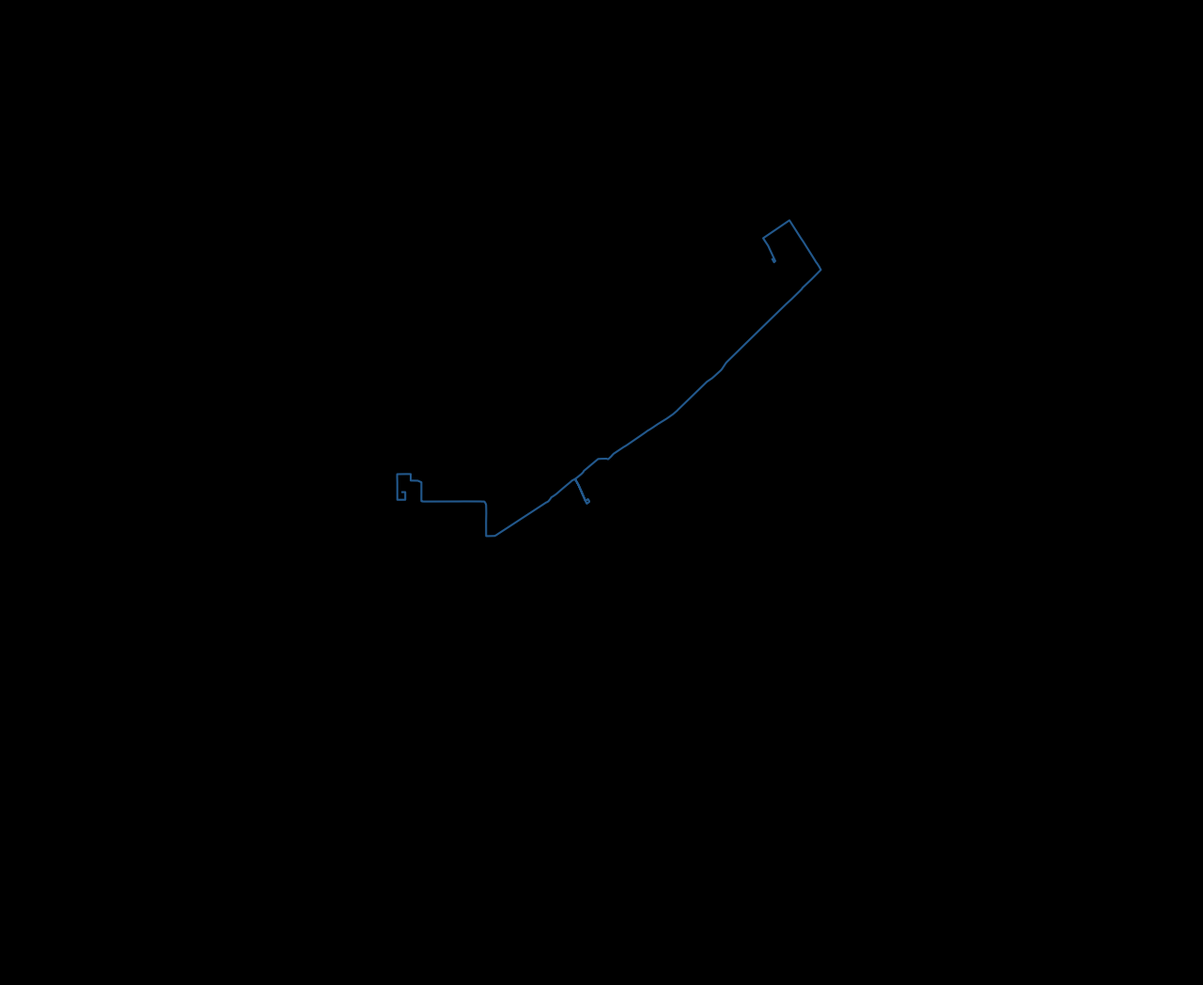
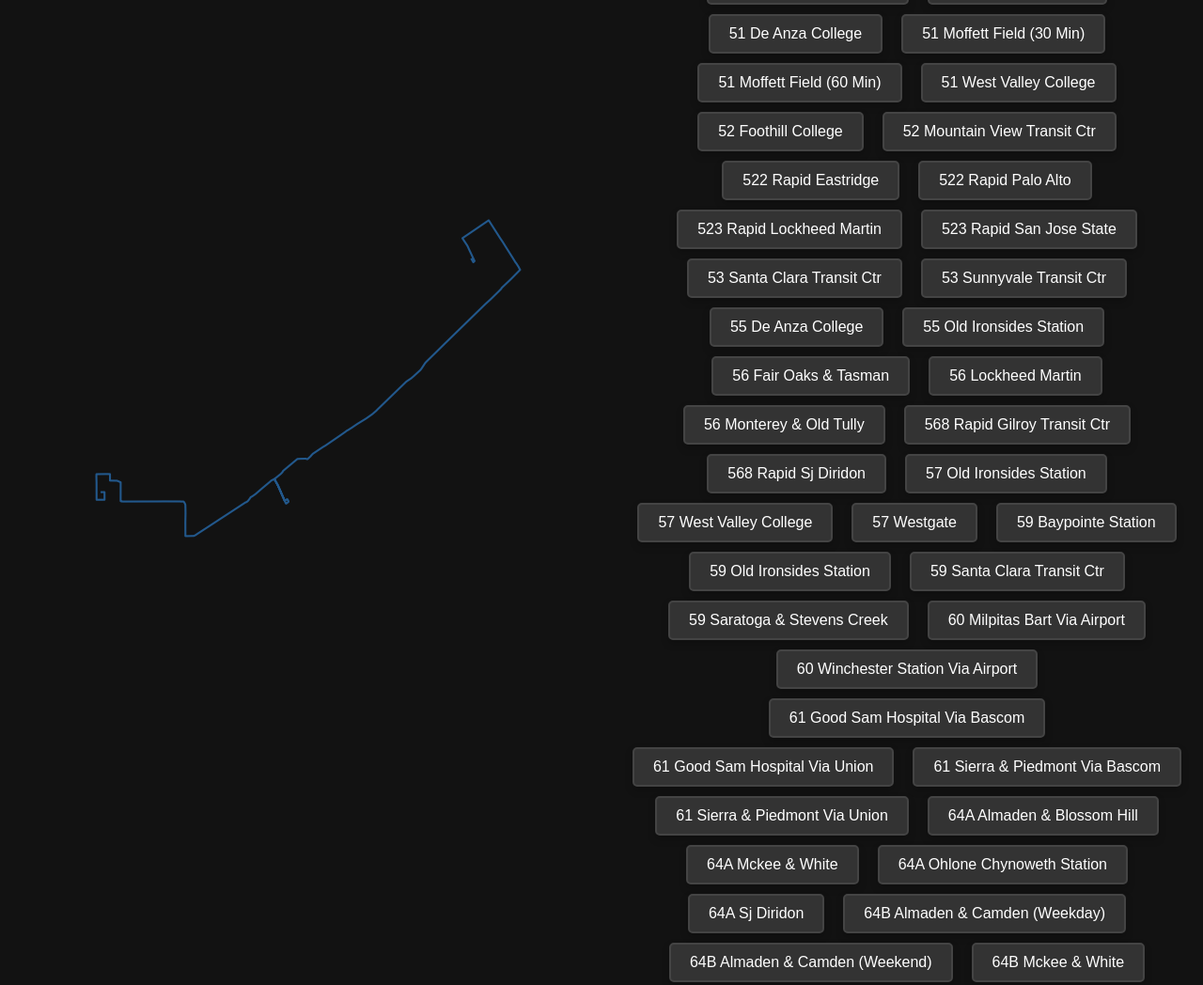
Before and after one commit to rtest42/vta-routle, a plain HTML site: page index.html in a window 1280 px wide. Shown: the top 1048 px of the page at 94% size. Before the commit the page ends 800 px from the top, so only its background shows below. Drawn offline with Linux system fonts and the light colour scheme.

Commit message:
Add buttons and game

```diff
--- a/index.html
+++ b/index.html
@@ -1,5 +1,6 @@
 <!DOCTYPE html>
 <html lang="en">
+
 <head>
     <meta charset="UTF-8">
     <meta name="viewport" content="width=device-width, initial-scale=1.0">
@@ -7,9 +8,11 @@
     <link rel="stylesheet" href="style.css">
     <link rel="icon" href="icon.png">
 </head>
+
 <body>
     <img id="randomImage" alt="Random Image of the Day">
-
+    <div id="button-container"></div>
     <script src="script.js"></script>
 </body>
+
 </html>
--- a/script.js
+++ b/script.js
@@ -1,4 +1,5 @@
 //import 'https://tomashubelbauer.github.io/github-pages-local-storage/index.js';
+
 const basePath = "https://rtest42.github.io/vta-routle/lines/";
 
 // Fetch the JSON file
@@ -21,5 +22,48 @@
         // Set the image source
         const randomImage = document.getElementById('randomImage');
         randomImage.src = basePath + images[index];
+
+        // Create buttons for each image
+        const buttonContainer = document.getElementById('button-container'); // The div where buttons will go
+
+        // Clear any existing buttons
+        buttonContainer.innerHTML = '';
+
+        images.forEach((image, i) => {
+            const button = document.createElement('button');
+            // Process the file name for the button label
+            const fileName = image.split('/').pop(); // Extract the file name from the path
+            let label = fileName.slice(0, -11); // Remove the last 11 characters (file extension and any extra characters)
+            label = label.replace(/-/g, ' '); // Replace hyphens with spaces
+            label = label.replace(/\b\w/g, char => char.toUpperCase()); // Capitalize first letter of each word
+
+            button.textContent = label; // Set the button's text to the formatted label
+
+            // Define button click behavior
+            button.onclick = function () {
+                if (image === images[index]) {
+                    // Correct button clicked
+                    button.style.backgroundColor = 'green'; // Change to green for correct
+                    disableButtons();
+                    alert(`Correct! The route is ${label}.`);
+                } else {
+                    // Incorrect button clicked
+                    button.style.backgroundColor = 'red'; // Change to red for incorrect
+                    button.disabled = true; // Disable button
+                    button.style.cursor = "not-allowed";
+                    alert('Oops! That is not the correct route.');
+                }
+            };
+            buttonContainer.appendChild(button);
+        });
+
+        // Disable all buttons (after correct selection)
+        function disableButtons() {
+            const allButtons = buttonContainer.querySelectorAll('button');
+            allButtons.forEach(btn => {
+                btn.disabled = true; // Disable each button
+                btn.style.cursor = "not-allowed";
+            });
+        }
     })
     .catch(error => console.error('Error:', error));
--- a/style.css
+++ b/style.css
@@ -1,3 +1,4 @@
+/* Global Styles for Dark Theme */
 body {
     display: flex;
     justify-content: center;
@@ -5,5 +6,53 @@
     height: 100vh;
     margin: 0;
     font-family: Arial, sans-serif;
-    background-color: #000000;
-  }
+    background-color: #121212;
+}
+
+/* Container for buttons */
+#button-container {
+    display: flex;
+    flex-wrap: wrap;
+    justify-content: center;
+    gap: 10px;
+    margin: 20px;
+}
+
+/* Button Styles */
+button {
+    background-color: #333;
+    /* Dark button background */
+    color: #fff;
+    /* White text */
+    border: 2px solid #444;
+    /* Light border for contrast */
+    padding: 10px 20px;
+    font-size: 16px;
+    border-radius: 5px;
+    cursor: pointer;
+    transition: all 0.3s ease;
+    box-shadow: 0 4px 8px rgba(0, 0, 0, 0.2);
+    /* Subtle shadow */
+}
+
+/* Button Hover Effects */
+button:hover:enabled {
+    background-color: #555;
+    /* Slightly lighter on hover */
+    border-color: #666;
+    /* Lighter border on hover */
+    box-shadow: 0 6px 12px rgba(0, 0, 0, 0.3);
+    /* Slightly stronger shadow on hover */
+}
+
+/* Button Focus Styles */
+button:focus {
+    outline: none;
+    box-shadow: 0 0 5px 2px rgba(0, 115, 255, 0.7);
+    /* Focus effect for accessibility */
+}
+
+/* Optional: Adding some spacing around the buttons */
+button+button {
+    margin-left: 10px;
+}
```
Lines whose indentation alone changed are shown as unchanged.
